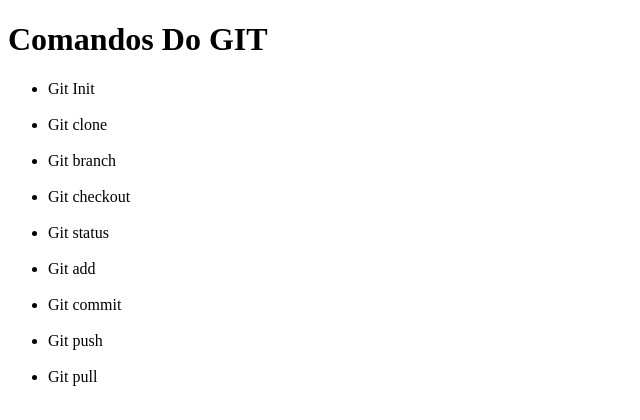
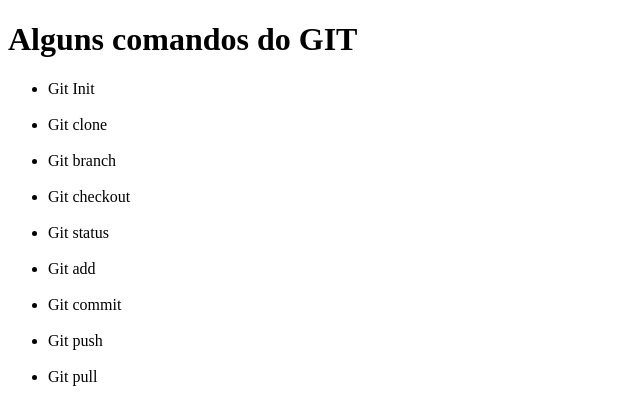
Before and after one commit to martins-amanda/Git-Teste, a plain HTML site: page Index.html in a window 1280 px wide. Shown: the whole page, without its empty margins (0-640 px from the left). Drawn offline with Linux system fonts and the light colour scheme.

Commit message:
Alterando arquivo

```diff
--- a/Index.html
+++ b/Index.html
@@ -7,7 +7,7 @@
 
 <body>
 
-    <h1>Comandos Do GIT</h1>
+    <h1>Alguns comandos do GIT</h1>
     <ul>
         <li>Git Init</li><br>
 
```
